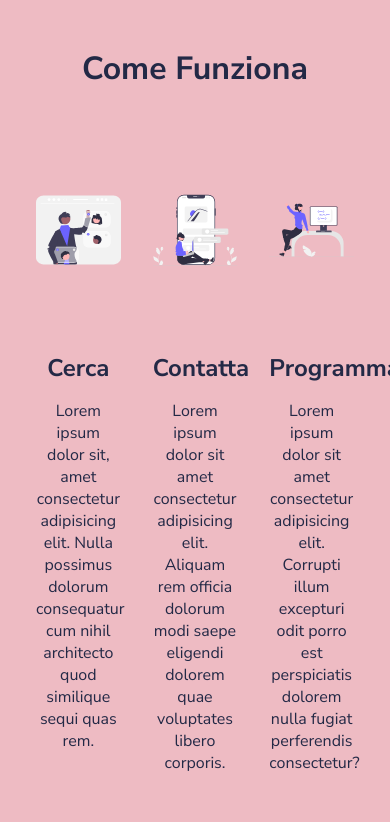
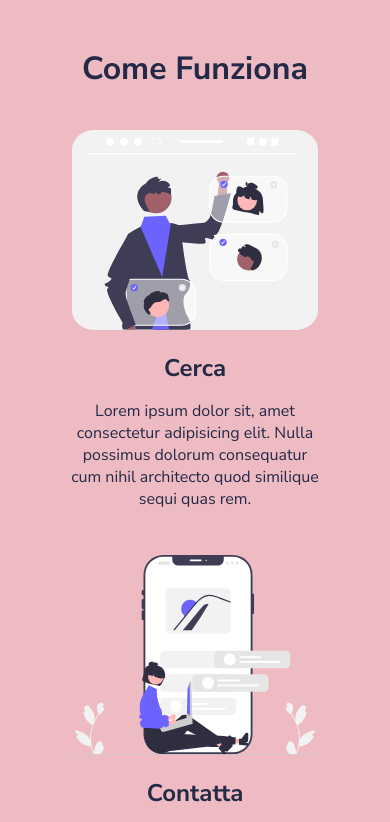
Before and after one commit to salvatorebriga/html-css-resp-wannabe, a plain HTML site: page index.html in a window 390 px wide. Shown: the part 1100-1922 px from the top of the page. Drawn offline with Linux system fonts and the light colour scheme.

Commit message:
[fix] adjusted .steps for 480px screen resolution devices

```diff
--- a/css/style.css
+++ b/css/style.css
@@ -147,4 +147,16 @@ img {
     .lessons .card{
         padding: 0px 40px;
     }
+
+    .steps .col{
+        width: 100%;
+    }
+
+    .steps .card{
+        padding: 0px 30px;
+    }
+
+    .steps .card > p{
+        margin-bottom: 45px;
+    }
 }
```
